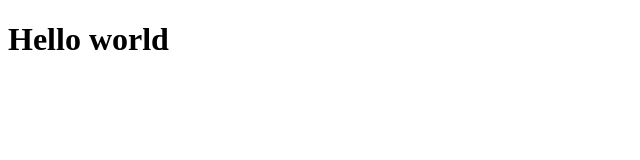
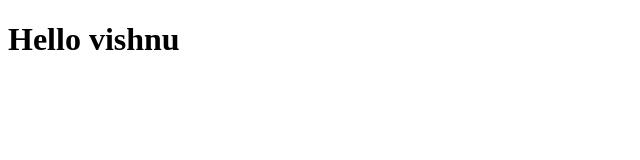
Before and after one commit to Vishnu4538/jenkin, a plain HTML site: page index.html in a window 1280 px wide. Shown: the full height of the page, 0-640 px from the left. Drawn offline with Linux system fonts and the light colour scheme.

Commit message:
modified

```diff
--- a/index.html
+++ b/index.html
@@ -4,6 +4,6 @@
     <title>Hello world</title>
 </head>
 <body>
-    <h1>Hello world</h1>
+    <h1>Hello vishnu</h1>
 </body>
 </html>
```
Also changed, not shown: 1 other file.
